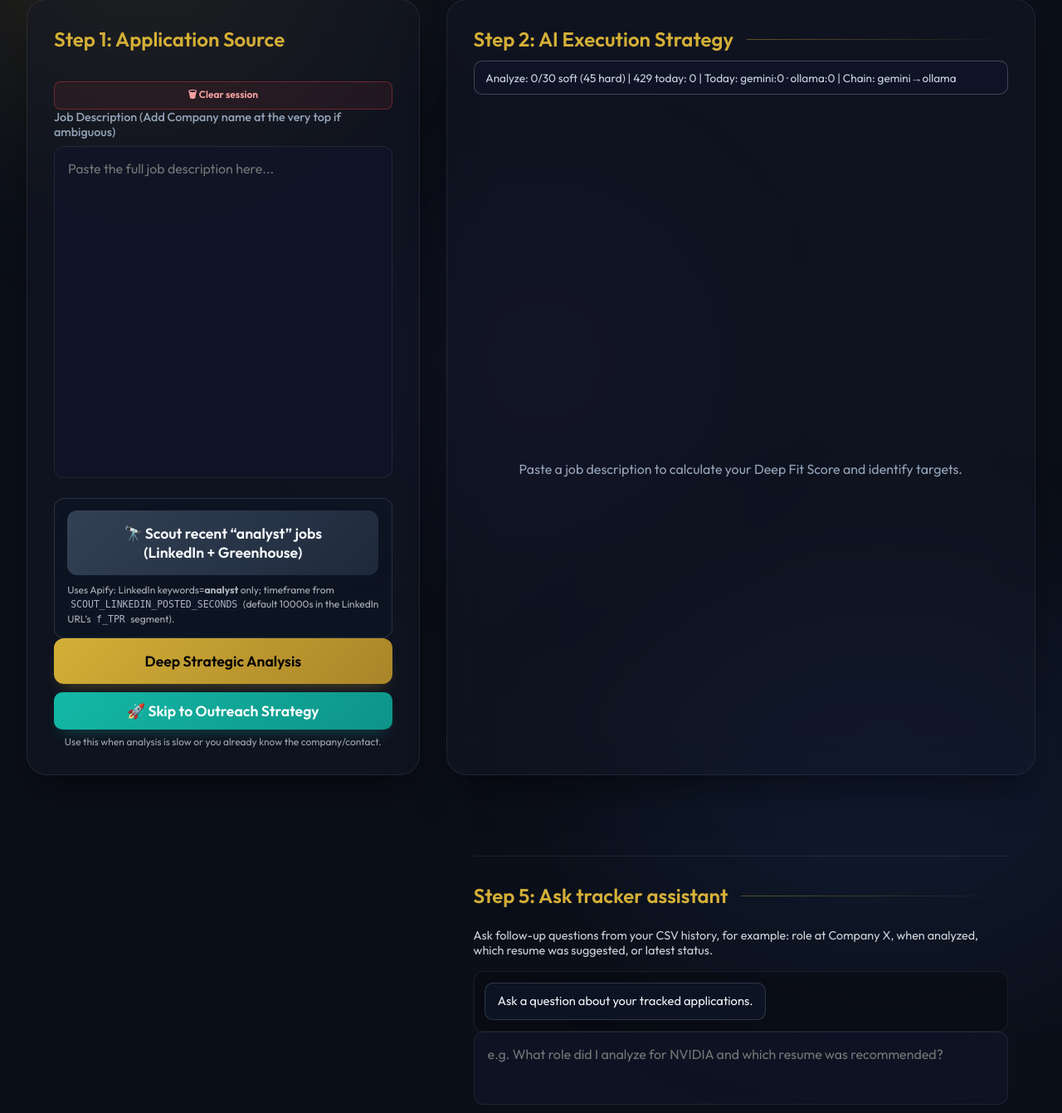
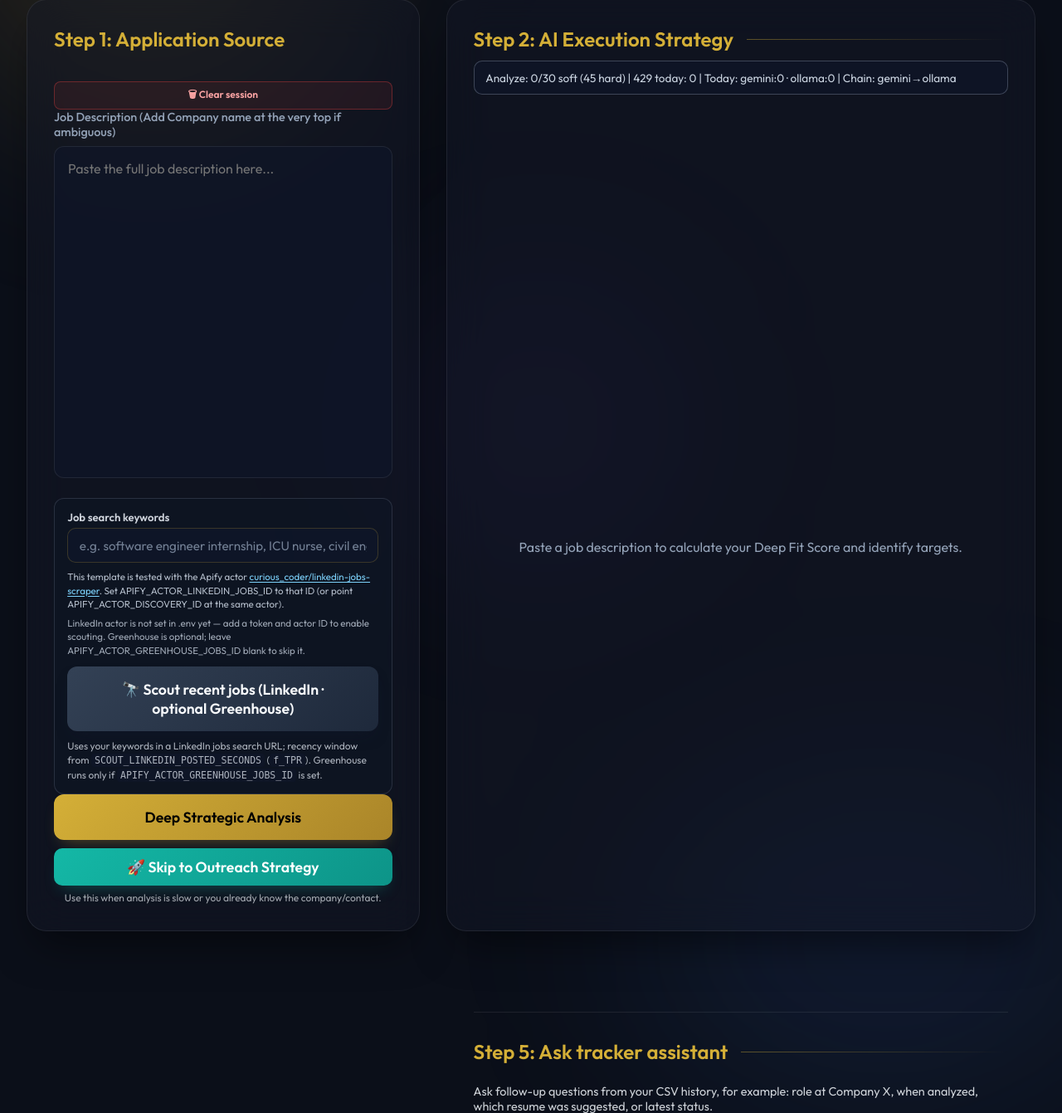
Before and after one commit to AaradhyaJain10008/applypilot, a Flask app: page / in a window 1280 px wide; the page is wider, and only the part inside the window is pictured. Shown: the part 204-1545 px from the top of that part at 83% size. Run offline with Flask 3, Linux system fonts and the light colour scheme; some libraries are stand-ins or nearby versions.

Commit message:
Make job scout role-agnostic and document Apify actor in UI
- Step 1 keyword field with session save; no hardcoded analyst wording
- /api/config job_scout blob with recommended curious_coder actor + store link
- Require keyword or SCOUT_JOB_KEYWORD_DEFAULT for /api/scout/jobs
- README and .env.example updates for all majors/roles

Co-authored-by: Cursor <cursoragent@cursor.com>

```diff
--- a/app.py
+++ b/app.py
@@ -2862,11 +2862,20 @@ def scout_jobs():
     """
     Pull recent postings (LinkedIn jobs search + optional Greenhouse actor).
 
-    Frontend uses keyword "analyst" by default; LinkedIn timeframe is encoded as
-    f_TPR=r<seconds> — default SecondsPostFilter uses 10000 (user preference vs 86400).
+    Keyword comes from the request body first, then SCOUT_JOB_KEYWORD_DEFAULT in .env.
+    LinkedIn time window uses f_TPR=r<seconds> (see SCOUT_LINKEDIN_POSTED_SECONDS).
     """
     data = request.json or {}
-    keyword = (data.get("keyword") or os.getenv("SCOUT_JOB_KEYWORD_DEFAULT", "analyst")).strip() or "analyst"
+    keyword = (data.get("keyword") or os.getenv("SCOUT_JOB_KEYWORD_DEFAULT", "")).strip()
+    if not keyword:
+        return jsonify(
+            {
+                "error": (
+                    "Enter job search keywords in Step 1, or set SCOUT_JOB_KEYWORD_DEFAULT in "
+                    "your .env file (e.g. your role, \"mechanical engineer intern\", \"ICU nurse\")."
+                )
+            }
+        ), 400
     try:
         max_items = max(1, min(int(data.get("max_items") or os.getenv("SCOUT_JOB_MAX_ITEMS", "80")), 10000))
     except Exception:
@@ -3165,6 +3174,15 @@ def app_config():
     """Lightweight config blob exposing UI-relevant settings + profile metadata.
     The frontend reads this on load to wire up affinity buttons, signoff names,
     feature flags, etc., without ever embedding personal info in HTML/JS files."""
+    actor_li = (
+        (os.getenv("APIFY_ACTOR_LINKEDIN_JOBS_ID") or "").strip()
+        or (os.getenv("APIFY_ACTOR_JOB_SCOUT_LINKEDIN_ID") or "").strip()
+        or (os.getenv("APIFY_ACTOR_DISCOVERY_ID") or "").strip()
+    )
+    greenhouse_id = (
+        (os.getenv("APIFY_ACTOR_GREENHOUSE_JOBS_ID") or "").strip()
+        or (os.getenv("APIFY_ACTOR_GREENHOUSE_ID") or "").strip()
+    )
     return jsonify({
         "ui": {
             "app_title": APP_SETTINGS.ui_text("app_title", "Career Command Center"),
@@ -3190,6 +3208,14 @@ def app_config():
             "label": PROFILE.alumni_button_label,
             "emoji": PROFILE.alumni_button_emoji,
             "school_slug": PROFILE.alumni_school_slug,
+        },
+        # Job scout: documented defaults so clones know which Actors this template targets.
+        "job_scout": {
+            "default_keyword_hint": (os.getenv("SCOUT_JOB_KEYWORD_DEFAULT") or "").strip(),
+            "linkedin_actor_recommended_id": "curious_coder/linkedin-jobs-scraper",
+            "linkedin_actor_store_url": "https://apify.com/curious_coder/linkedin-jobs-scraper",
+            "linkedin_actor_configured_id": actor_li or None,
+            "greenhouse_actor_configured_id": greenhouse_id or None,
         },
     })
 
--- a/static/script.js
+++ b/static/script.js
@@ -50,8 +50,62 @@ document.addEventListener('DOMContentLoaded', () => {
 
     // App config (loaded once on page load) — used for affinity-search slug,
     // signoff name, feature flags, etc. so this file ships zero personal data.
-    let APP_CONFIG = { ui: {}, candidate: {}, features: {}, alumni: { enabled: false, school_slug: '' } };
-    fetch('/api/config').then(r => r.json()).then(cfg => { APP_CONFIG = cfg || APP_CONFIG; }).catch(() => {});
+    let APP_CONFIG = {
+        ui: {},
+        candidate: {},
+        features: {},
+        alumni: { enabled: false, school_slug: '' },
+        job_scout: {},
+    };
+
+    const renderJobScoutHelp = () => {
+        const el = document.getElementById('jobScoutHelp');
+        if (!el) return;
+        const js = APP_CONFIG.job_scout || {};
+        el.textContent = '';
+        const p1 = document.createElement('p');
+        p1.className = 'scout-help-line';
+        p1.appendChild(document.createTextNode('This template is tested with the Apify actor '));
+        const a = document.createElement('a');
+        a.href = js.linkedin_actor_store_url || 'https://apify.com/curious_coder/linkedin-jobs-scraper';
+        a.target = '_blank';
+        a.rel = 'noopener noreferrer';
+        a.textContent = js.linkedin_actor_recommended_id || 'curious_coder/linkedin-jobs-scraper';
+        p1.appendChild(a);
+        p1.appendChild(document.createTextNode(
+            '. Set APIFY_ACTOR_LINKEDIN_JOBS_ID to that ID (or point APIFY_ACTOR_DISCOVERY_ID at the same actor). '
+        ));
+        el.appendChild(p1);
+        const p2 = document.createElement('p');
+        p2.className = 'scout-help-line scout-help-muted';
+        const cfgId = js.linkedin_actor_configured_id;
+        if (cfgId) {
+            p2.appendChild(document.createTextNode(`Your .env currently uses LinkedIn actor: ${cfgId}. `));
+        } else {
+            p2.appendChild(document.createTextNode('LinkedIn actor is not set in .env yet — add a token and actor ID to enable scouting. '));
+        }
+        if (js.greenhouse_actor_configured_id) {
+            p2.appendChild(document.createTextNode(`Greenhouse actor: ${js.greenhouse_actor_configured_id}.`));
+        } else {
+            p2.appendChild(document.createTextNode('Greenhouse is optional; leave APIFY_ACTOR_GREENHOUSE_JOBS_ID blank to skip it.'));
+        }
+        el.appendChild(p2);
+    };
+
+    fetch('/api/config')
+        .then((r) => r.json())
+        .then((cfg) => {
+            APP_CONFIG = cfg || APP_CONFIG;
+            const hint = (APP_CONFIG.job_scout && APP_CONFIG.job_scout.default_keyword_hint) || '';
+            const kwEl = document.getElementById('jobScoutKeyword');
+            if (kwEl && hint && !(kwEl.value || '').trim()) {
+                kwEl.value = hint;
+            }
+            renderJobScoutHelp();
+        })
+        .catch(() => {
+            renderJobScoutHelp();
+        });
 
     // Draft Action Fields
     const contactNameInput = document.getElementById('contactName');
@@ -237,7 +291,7 @@ document.addEventListener('DOMContentLoaded', () => {
     // Fields whose text content we want to restore verbatim.
     const SESSION_TEXT_FIELDS = [
         'jd', 'company', 'position', 'contactName', 'targetEmail', 'targetEmailInline',
-        'connectionNote', 'subject', 'body', 'coverLetterText',
+        'connectionNote', 'subject', 'body', 'coverLetterText', 'jobScoutKeyword',
     ];
     // Dropdowns that should round-trip too.
     const SESSION_SELECT_FIELDS = [
@@ -787,8 +841,8 @@ document.addEventListener('DOMContentLoaded', () => {
         }
     };
 
-    // Step 1: one-click scout for postings (keyword fixed to analyst on the backend default).
     const jobScoutBtn = document.getElementById('jobScoutBtn');
+    const jobScoutKeyword = document.getElementById('jobScoutKeyword');
     const jobScoutStatus = document.getElementById('jobScoutStatus');
     const jobScoutResults = document.getElementById('jobScoutResults');
 
@@ -824,7 +878,7 @@ document.addEventListener('DOMContentLoaded', () => {
             jobScoutResults.classList.remove('hidden');
             jobScoutResults.innerHTML =
                 `<div class="scout-row"><div class="scout-row-main"><div class="scout-row-title">No listings returned</div>` +
-                `<div class="scout-row-meta">Actors may require different JSON input shapes — tune <code>APIFY_LINKEDIN_JOBS_INPUT_JSON</code> / <code>APIFY_GREENHOUSE_JOBS_INPUT_JSON</code> for your actors.</div></div></div>`;
+                `<div class="scout-row-meta">Try broader or different keywords, check <code>SCOUT_LINKEDIN_POSTED_SECONDS</code> / <code>SCOUT_LINKEDIN_GEO_ID</code>, or tune <code>APIFY_LINKEDIN_JOBS_INPUT_JSON</code> / <code>APIFY_GREENHOUSE_JOBS_INPUT_JSON</code> for your Apify actors.</div></div></div>`;
             return;
         }
 
@@ -902,16 +956,23 @@ document.addEventListener('DOMContentLoaded', () => {
 
     const runJobPostingScout = async () => {
         if (!jobScoutBtn) return;
+        const keyword = (jobScoutKeyword && jobScoutKeyword.value || '').trim();
+        if (!keyword) {
+            alert('Enter job search keywords first (your field, role level, internship vs full-time, etc.).');
+            if (jobScoutKeyword) jobScoutKeyword.focus();
+            return;
+        }
         jobScoutBtn.disabled = true;
         if (jobScoutResults) jobScoutResults.classList.add('hidden');
         if (jobScoutStatus) {
             jobScoutStatus.textContent = 'Scouting recent listings via Apify (this may take ~30–90s)...';
         }
+        saveSession();
         try {
             const resp = await fetch('/api/scout/jobs', {
                 method: 'POST',
                 headers: { 'Content-Type': 'application/json' },
-                body: JSON.stringify({ keyword: 'analyst' }),
+                body: JSON.stringify({ keyword }),
             });
             const data = await resp.json();
             if (!resp.ok) {
--- a/static/style.css
+++ b/static/style.css
@@ -606,6 +606,65 @@ button {
     background: rgba(15, 23, 42, 0.35);
 }
 
+.scout-keyword-label {
+    display: block;
+    font-size: 0.82rem;
+    font-weight: 600;
+    color: rgba(226, 232, 240, 0.9);
+    margin-bottom: 0.35rem;
+}
+
+.scout-keyword-input {
+    width: 100%;
+    margin-bottom: 0.55rem;
+    padding: 0.65rem 0.85rem;
+    border-radius: 10px;
+    border: 1px solid rgba(212, 175, 55, 0.22);
+    background: rgba(15, 23, 42, 0.75);
+    color: var(--text-primary);
+    font-family: inherit;
+    font-size: 0.95rem;
+}
+
+.scout-keyword-input::placeholder {
+    color: rgba(148, 163, 184, 0.75);
+}
+
+.scout-keyword-input:focus {
+    outline: none;
+    border-color: var(--input-focus);
+    box-shadow: 0 0 12px rgba(212, 175, 55, 0.12);
+}
+
+.scout-help {
+    font-size: 0.72rem;
+    line-height: 1.45;
+    color: rgba(203, 213, 225, 0.88);
+    margin-bottom: 0.65rem;
+}
+
+.scout-help-line {
+    margin: 0 0 0.35rem 0;
+}
+
+.scout-help-line:last-child {
+    margin-bottom: 0;
+}
+
+.scout-help-muted {
+    opacity: 0.88;
+}
+
+.scout-help a {
+    color: #7dd3fc;
+    text-decoration: underline;
+    text-underline-offset: 2px;
+}
+
+.scout-help a:hover {
+    color: #bae6fd;
+}
+
 .scout-status {
     margin-top: 0.55rem;
     font-size: 0.75rem;
--- a/templates/index.html
+++ b/templates/index.html
@@ -35,8 +35,15 @@
                 </div>
 
                 <div class="scout-panel">
-                    <button id="jobScoutBtn" type="button" class="btn-secondary scout-btn">🔭 Scout recent “analyst” jobs (LinkedIn + Greenhouse)</button>
-                    <p id="jobScoutStatus" class="scout-status">Uses Apify: LinkedIn keywords=<strong>analyst</strong> only; timeframe from <code>SCOUT_LINKEDIN_POSTED_SECONDS</code> (default 10000s in the LinkedIn URL’s <code>f_TPR</code> segment).</p>
+                    <label for="jobScoutKeyword" class="scout-keyword-label">Job search keywords</label>
+                    <input type="text" id="jobScoutKeyword" class="scout-keyword-input"
+                        maxlength="280"
+                        placeholder="e.g. software engineer internship, ICU nurse, civil engineer entry level"
+                        autocomplete="off"
+                        aria-describedby="jobScoutHelp jobScoutStatus" />
+                    <div id="jobScoutHelp" class="scout-help" role="note"></div>
+                    <button id="jobScoutBtn" type="button" class="btn-secondary scout-btn">🔭 Scout recent jobs (LinkedIn · optional Greenhouse)</button>
+                    <p id="jobScoutStatus" class="scout-status">Uses your keywords in a LinkedIn jobs search URL; recency window from <code>SCOUT_LINKEDIN_POSTED_SECONDS</code> (<code>f_TPR</code>). Greenhouse runs only if <code>APIFY_ACTOR_GREENHOUSE_JOBS_ID</code> is set.</p>
                     <div id="jobScoutResults" class="scout-results hidden" aria-live="polite"></div>
                 </div>
 
```
Also changed, not shown: README.md, 1 other file.
